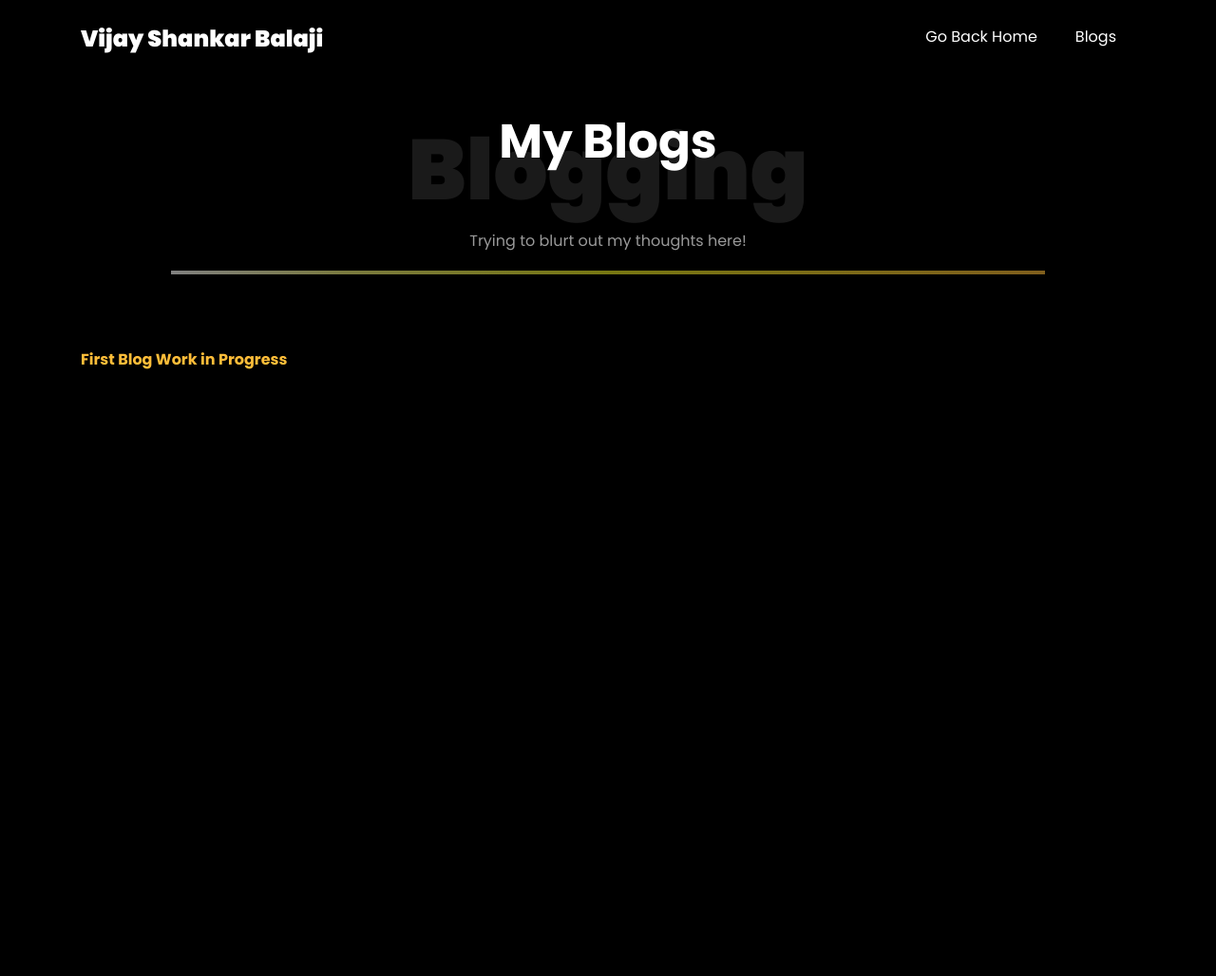
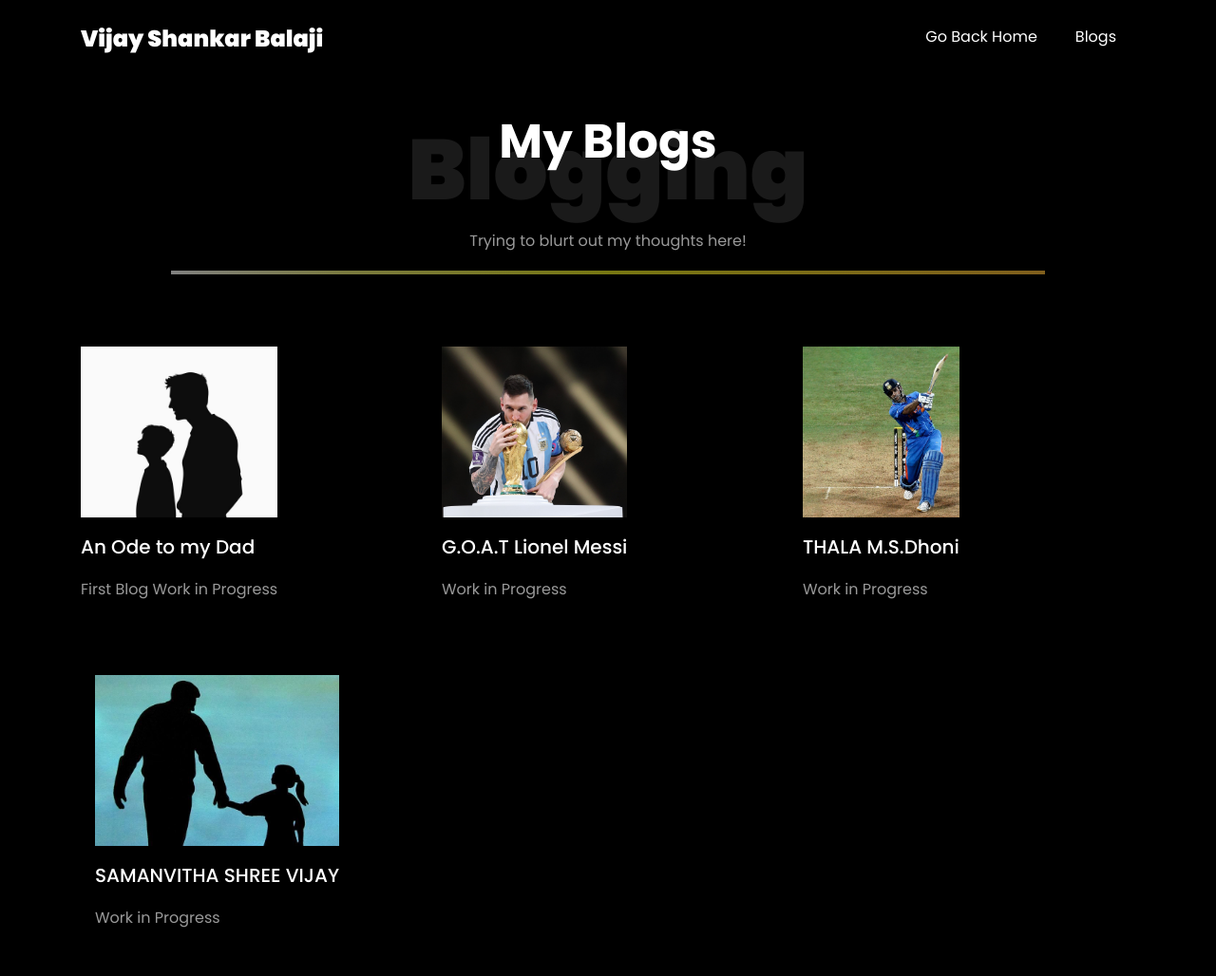
Before and after one commit to vijaybalaji85/vijaybalaji85.github.io, a plain HTML site: page blog.html in a window 1280 px wide. Shown: the whole page at 95% size. Before the commit the page ends 800 px from the top, so only its background shows below. Drawn offline with Linux system fonts and the light colour scheme.

Commit message:
blogchanges

```diff
--- a/blog.html
+++ b/blog.html
@@ -147,9 +147,54 @@
         </div>
 
 		<br>
+	  <div class="row d-flex">
+      <div class="col-md-4 d-flex ftco-animate">
+        <div class="blog-entry justify-content-end">
+          <a href="index.html" class="block-20 zoom-effect" style="background-image: url('images/blog_1.jpg');">
+          </a>
+          <div class="text mt-3 float-right d-block">
 
-       <a href="index.html" class="nav-link"><span><b>First Blog Work in Progress</span></a>
+            <h3 class="heading"><a href="index.html">An Ode to my Dad</a></h3>
+            <p>First Blog Work in Progress</p>
+          </div>
+        </div>
+      </div>
+      <div class="col-md-4 d-flex ftco-animate">
+        <div class="blog-entry justify-content-end">
+          <a href="index.html" class="block-20 zoom-effect" style="background-image: url('images/blog_2.jpg');">
+          </a>
+          <div class="text mt-3 float-right d-block">
 
+            <h3 class="heading"><a href="index.html"> G.O.A.T Lionel Messi</a></h3>
+            <p>Work in Progress</p>
+          </div>
+        </div>
+      </div>
+      <div class="col-md-4 d-flex ftco-animate">
+        <div class="blog-entry">
+          <a href="index.html" class="block-20 zoom-effect" style="background-image: url('images/blog_3.jpeg');">
+          </a>
+          <div class="text mt-3 float-right d-block">
+
+            <h3 class="heading"><a href="index.html">THALA M.S.Dhoni</a></h3>
+            <p>Work in Progress</p>
+          </div>
+        </div>
+      </div>
+    </div>
+    <br>
+    <div class="col-md-4 d-flex ftco-animate">
+      <div class="blog-entry">
+        <a href="index.html" class="block-20 zoom-effect" style="background-image: url('images/blog_4.jpg');">
+        </a>
+        <div class="text mt-3 float-right d-block">
+
+          <h3 class="heading"><a href="index.html"> SAMANVITHA SHREE VIJAY</a></h3>
+          <p>Work in Progress</p>
+        </div>
+      </div>
+    </div>
+  </div>
 
 
 
```
Also changed, not shown: images/blog_1.jpg (added), images/blog_2.jpg (added), images/blog_3.jpeg (added), images/blog_4.jpg (added).
